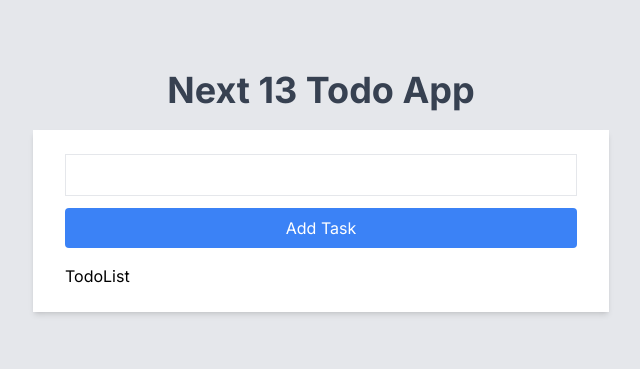
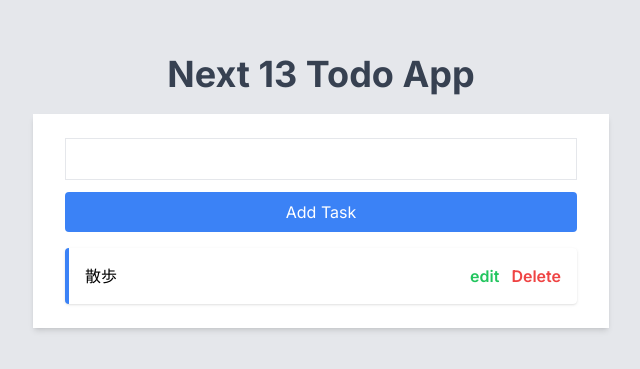
Before and after one commit to Takatoshi0207/ToDoApp-nextJs13, a Next.js app in the folder todoapp-nextjs13/: page / in a window 1280 px wide. Shown: the part 145-514 px from the top of the page, without its empty margins (319-959 px from the left). Built offline with nearby package versions, Linux system fonts and the light colour scheme.

Commit message:
TodoListのcss設定
HtmlとCssの設定完了

```diff
--- a/todoapp-nextjs13/src/app/components/TodoList.tsx
+++ b/todoapp-nextjs13/src/app/components/TodoList.tsx
@@ -2,7 +2,15 @@
 
 const TodoList = () => {
   return (
-    <div>TodoList</div>
+    <ul className="space-y-3">
+      <li className='flex justify-between p-4 bg-white border-l-4 border-blue-500 rounded shadow'>
+        <span>散歩</span>
+        <div>
+          <button className='text-green-500 mr-3 font-semibold'>edit</button>
+          <button className='text-red-500 font-semibold'>Delete</button>
+        </div>
+      </li>
+    </ul>
   )
 }
 
```
